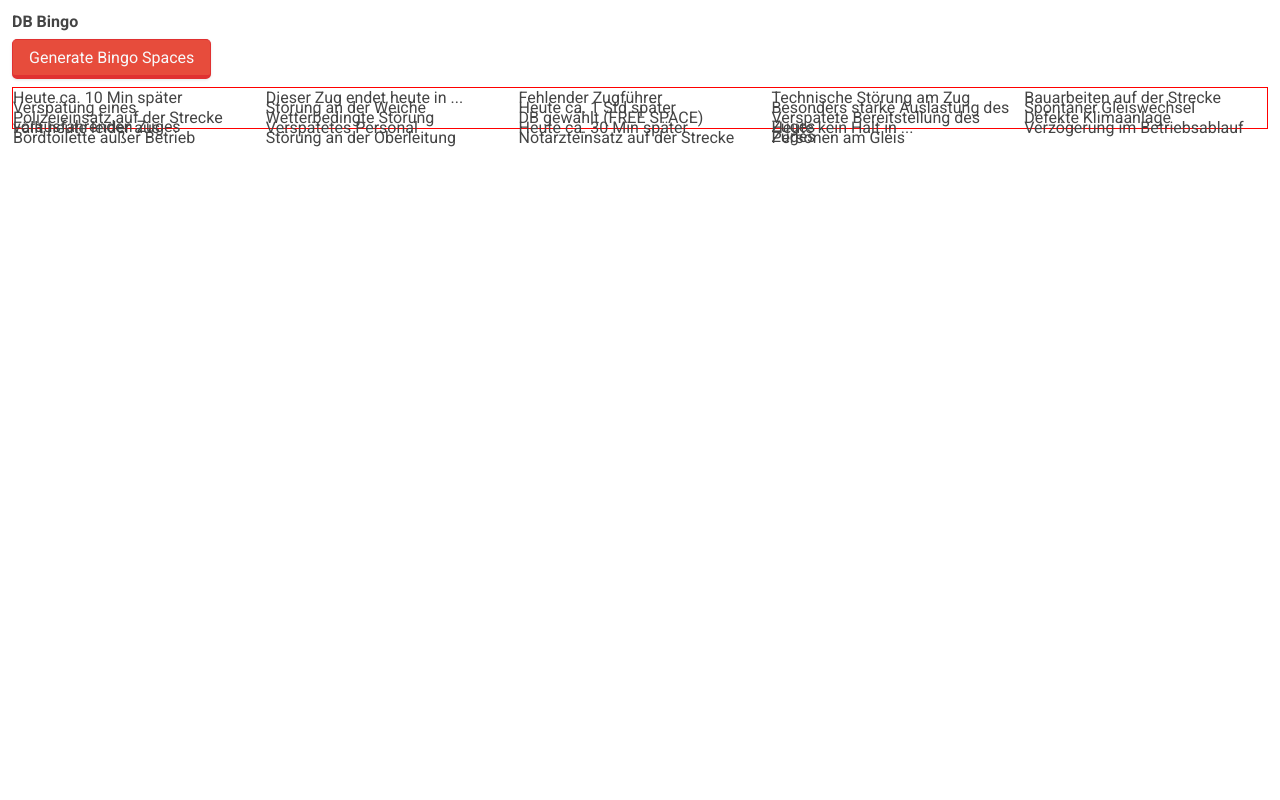
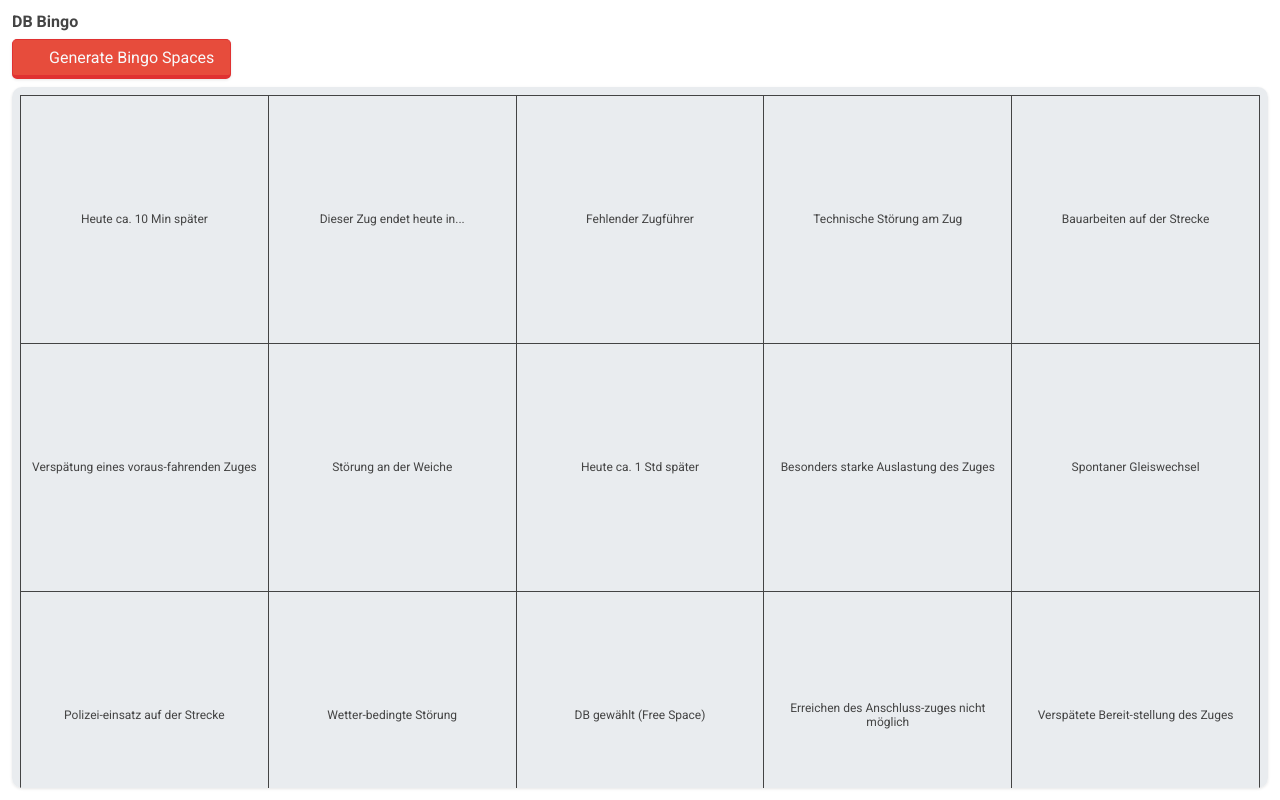
Before and after one commit to olinkirkland/bingo, a Vue app: page / in a window 1280 px wide. Both pictures are taken after a click on the button "Generate Bingo Spaces". Built offline with nearby package versions, Linux system fonts and the light colour scheme.

Commit message:
enhance UI components and add deployment script; update button styles, improve layout, and integrate FontAwesome

```diff
--- a/index.html
+++ b/index.html
@@ -5,6 +5,13 @@
         <link rel="icon" type="image/svg+xml" href="/vite.svg" />
         <meta name="viewport" content="width=device-width, initial-scale=1.0" />
         <title>Vite + Vue + TS</title>
+
+        <!-- Fontawesome -->
+        <link
+            rel="stylesheet"
+            href="https://cdnjs.cloudflare.com/ajax/libs/font-awesome/5.15.3/css/all.min.css"
+            crossorigin="anonymous"
+        />
     </head>
     <body>
         <div id="app"></div>
--- a/package.json
+++ b/package.json
@@ -6,7 +6,8 @@
     "scripts": {
         "dev": "vite",
         "build": "vue-tsc -b && vite build",
-        "preview": "vite preview"
+        "preview": "vite preview",
+        "deploy": "npm run build && gh-pages -d dist"
     },
     "dependencies": {
         "@types/node": "^22.13.17",
@@ -15,6 +16,7 @@
     "devDependencies": {
         "@vitejs/plugin-vue": "^5.2.1",
         "@vue/tsconfig": "^0.7.0",
+        "gh-pages": "^6.3.0",
         "prettier": "^3.5.3",
         "sass-embedded": "^1.86.1",
         "typescript": "~5.7.2",
--- a/src/App.vue
+++ b/src/App.vue
@@ -2,12 +2,13 @@
     <div class="app">
         <h1>DB Bingo</h1>
         <Button @click="generateSpaces" primary>
+            <i class="fa-solid fa-dice"></i>
             <span> Generate Bingo Spaces </span></Button
         >
-        <div>
+        <div class="scrollable-container">
             <ul class="spaces">
                 <li v-for="(space, index) in spaces" :key="index" class="space">
-                    {{ space }}
+                    <span>{{ space }}</span>
                 </li>
             </ul>
         </div>
@@ -22,17 +23,12 @@
 const spaces = ref<String[]>([]);
 
 function generateSpaces() {
-    // Create an array of n numbers equal to stoerungen.length
-    const n = stoerungen.length;
-    const numbers = Array.from({ length: n }, (_, i) => i + 1);
-    // Shuffle the numbers array
-    numbers.sort(() => Math.random() - 0.5);
-    // Fill spaces with stoerungen equivalent to the shuffled numbers
-    for (let i = 0; i < n; i++) spaces.value[i] = stoerungen[numbers[i] - 1];
+    const randomizedStoerungen = stoerungen.sort(() => Math.random() - 0.5);
+    spaces.value = randomizedStoerungen.slice(0, 24);
 
-    // Add the free space
+    // Insert the free space
     const centerIndex = Math.floor(spaces.value.length / 2);
-    spaces.value[centerIndex] = 'DB gewählt (FREE SPACE)';
+    spaces.value.splice(centerIndex, 0, 'DB gewählt (Free Space)');
 }
 </script>
 
@@ -50,18 +46,41 @@
     gap: 0.8rem;
 }
 
+.scrollable-container {
+    width: 100%;
+    height: 100%;
+    overflow-y: auto;
+    overflow-x: auto;
+    padding: 0.8rem;
+    border-radius: 1rem;
+    background-color: var(--color-surface);
+    box-shadow: var(--shadow-sm);
+}
+
 ul.spaces {
+    width: 100%;
+    min-width: 48rem;
     display: grid;
-    grid-template-columns: repeat(5, 1fr);
-    gap: 1rem;
-    list-style: none;
-    padding: 0;
-    border: 1px solid red;
+    grid-template-columns: repeat(5, minmax(0, 1fr));
+    grid-template-rows: repeat(5, minmax(0, 1fr));
+    gap: 1px;
+    background-color: var(--color-on-surface);
+    border: 1px solid var(--color-on-surface);
 
     > li {
-        // Square
-        width: 100%;
-        height: 0;
+        aspect-ratio: 1;
+        background-color: var(--color-surface);
+        padding: 0.8rem;
+        overflow: hidden;
+        display: flex;
+        justify-content: center;
+        align-items: center;
+
+        > span {
+            text-align: center;
+            font-size: 1.2rem;
+            line-height: 1.4rem;
+        }
     }
 }
 </style>
--- a/src/assets/stoerungen.json
+++ b/src/assets/stoerungen.json
@@ -3,24 +3,24 @@
     "Besonders starke Auslastung des Zuges",
     "Bordtoilette außer Betrieb",
     "Defekte Klimaanlage",
-    "Dieser Zug endet heute in ...",
-    "Erreichen des Anschlusszuges nicht möglich",
+    "Dieser Zug endet heute in...",
+    "Erreichen des Anschluss-zuges nicht möglich",
     "Fällt heute leider aus",
     "Fehlender Zugführer",
     "Heute ca. 1 Std später",
     "Heute ca. 10 Min später",
     "Heute ca. 30 Min später",
-    "Heute kein Halt in ...",
-    "Notarzteinsatz auf der Strecke",
+    "Heute kein Halt in...",
+    "Notarzt-einsatz auf der Strecke",
     "Personen am Gleis",
-    "Polizeieinsatz auf der Strecke",
+    "Polizei-einsatz auf der Strecke",
     "Spontaner Gleiswechsel",
     "Störung an der Oberleitung",
     "Störung an der Weiche",
     "Technische Störung am Zug",
     "Verspätetes Personal",
-    "Verspätete Bereitstellung des Zuges",
-    "Verspätung eines vorausfahrenden Zuges",
-    "Verzögerung im Betriebsablauf",
-    "Wetterbedingte Störung"
+    "Verspätete Bereit-stellung des Zuges",
+    "Verspätung eines voraus-fahrenden Zuges",
+    "Verzögerung im Betriebs-ablauf",
+    "Wetter-bedingte Störung"
 ]
--- a/src/components/ui/Button.vue
+++ b/src/components/ui/Button.vue
@@ -19,6 +19,7 @@
     width: min-content;
     gap: 0.8rem;
     align-items: center;
+    min-height: 4rem;
     height: 4rem;
     padding: 0 1.6rem;
     border-radius: 5px;
```
Also changed, not shown: 2 other files (tests, documents, lock files or other folders). Lines whose indentation alone changed are shown as unchanged.
